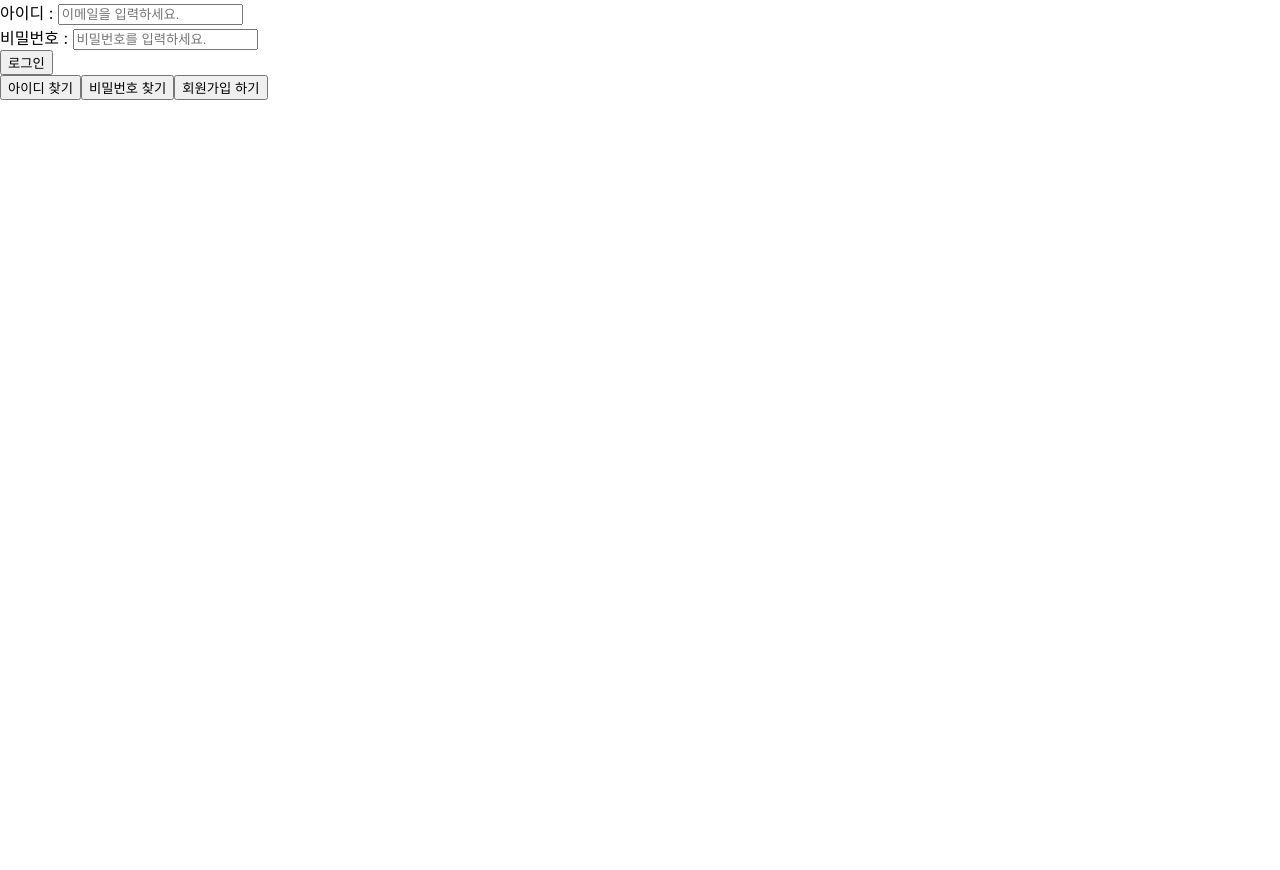
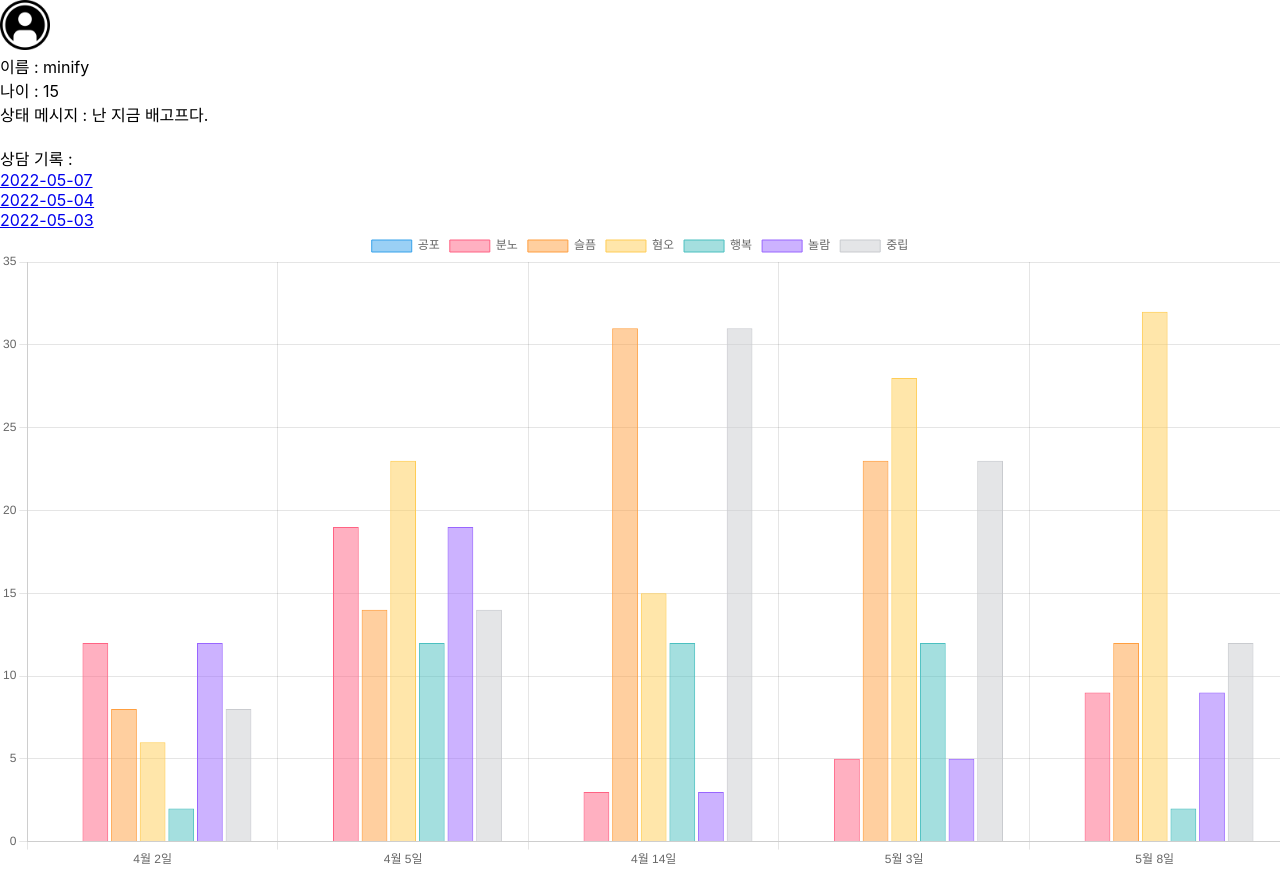
Before and after one commit to yujeongoyj/yourmind_frontend, a React (Create React App) app: page /Mainpage in a window 1280 px wide. Before the commit the page ends 800 px from the top, so only its background shows below. Built offline with nearby package versions, Linux system fonts and the light colour scheme.

Commit message:
router 연결

```diff
--- a/package.json
+++ b/package.json
@@ -10,6 +10,7 @@
     "react": "^18.2.0",
     "react-chartjs-2": "^5.2.0",
     "react-dom": "^18.2.0",
+    "react-router-dom": "^6.11.1",
     "react-scripts": "5.0.1",
     "web-vitals": "^2.1.4"
   },
--- a/src/App.js
+++ /dev/null
@@ -1,25 +0,0 @@
-import logo from './logo.svg';
-import './App.css';
-
-function App() {
-  return (
-    <div className="App">
-      <header className="App-header">
-        <img src={logo} className="App-logo" alt="logo" />
-        <p>
-          Edit <code>src/App.js</code> and save to reload.
-        </p>
-        <a
-          className="App-link"
-          href="https://reactjs.org"
-          target="_blank"
-          rel="noopener noreferrer"
-        >
-          Learn React
-        </a>
-      </header>
-    </div>
-  );
-}
-
-export default App;
--- a/src/index.js
+++ b/src/index.js
@@ -1,7 +1,7 @@
 import React from 'react';
 import ReactDOM from 'react-dom/client';
+import { BrowserRouter } from 'react-router-dom';
 import './index.css';
-import App from './App';
 import reportWebVitals from './reportWebVitals';
 import Mainpage from './pages/Mainpage';
 import Join from './pages/Join';
@@ -11,7 +11,9 @@ import Start from './pages/Start';
 const root = ReactDOM.createRoot(document.getElementById('root'));
 root.render(
   <React.StrictMode>
-    <Start/>
+    <BrowserRouter>
+      <Mainpage/>
+    </BrowserRouter>
   </React.StrictMode>
 );
 
--- a/src/pages/Mainpage.jsx
+++ b/src/pages/Mainpage.jsx
@@ -2,6 +2,9 @@ import LoginImg from "../img/login.png"
 import React from 'react';
 import Chart from 'chart.js/auto';
 import { Bar } from 'react-chartjs-2';
+import { Link, NavLink, Route, Routes } from "react-router-dom";
+import Detail from "./Detail";
+import Start from "./Start";
 
 let member = {
     name : "minify",
@@ -60,15 +63,27 @@ const parsedData2 = JSON.parse(datadayJson)
 const Mainpage = () => {
     return(
         <div>
+          <NavLink to = "/Login">
             <img src = {LoginImg} width="50px"></img><br/>
-            이름 : {parsedData1.name}<br/>
-            나이 : {parsedData1.age}<br/>
-            상태 메시지 : {parsedData1.now}<br/><br/>
-            상담 기록 : <br/>
+          </NavLink>
+          이름 : {parsedData1.name}<br/>
+          나이 : {parsedData1.age}<br/>
+          상태 메시지 : {parsedData1.now}<br/><br/>
+          상담 기록 : <br/>
+          <NavLink to = "/detail">
             {parsedData2.one}<br/>
+          </NavLink>
+          <NavLink to = "/detail">
             {parsedData2.two}<br/>
-            {parsedData2.three}
-            <Bar type="Bar" data={chart}/>
+          </NavLink>
+          <NavLink to = "/detail">
+            {parsedData2.three}<br/>
+          </NavLink>
+          <Bar type="Bar" data={chart}/>
+          <Routes>
+            <Route path = "/detail" element = {<Detail/>}></Route>
+            <Route path = "/Login" element = {<Start/>}></Route>
+          </Routes>
         </div>
     )
 }
--- a/src/pages/Start.jsx
+++ b/src/pages/Start.jsx
@@ -1,5 +1,7 @@
 // import '../css/Login.css';
-// import {Route} from "react-router-dom";
+import { Link, NavLink, Route, Routes } from "react-router-dom";
+import Join from "./Join";
+import Mainpage from "./Mainpage";
 
 const Start = () => {
     return(
@@ -10,12 +12,20 @@ const Start = () => {
             <form id="LogInput">
                 아이디 : <input id="Id" type="text" placeholder="이메일을 입력하세요."/> <br/>
                 비밀번호 : <input id="Password" type="password" placeholder="비밀번호를 입력하세요."/><br/>
-                <button id="Button" type="submit">로그인</button>
+                <NavLink to = "/Mainpage">
+                    <button id="Button" type="submit">로그인</button>
+                </NavLink>
                 <br/>
                 <button id="FindId" type="submit">아이디 찾기</button>
                 <button id="FindPassword" type="submit">비밀번호 찾기</button>
-                <button id="Member" type="submit">회원가입 하기</button>
+                <NavLink to = "/join">
+                    <button id="Member" type="submit">회원가입 하기</button>
+                </NavLink>
             </form>
+            <Routes>
+                <Route path="/join" element = {<Join/>}></Route>
+                <Route path="/Mainpage" element = {<Mainpage/>}></Route>
+            </Routes>
 
         </div>
     )
```
Also changed, not shown: 1 other file (tests, documents, lock files or other folders).
